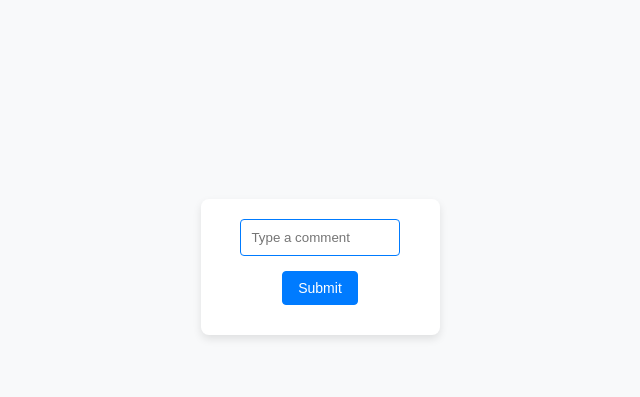
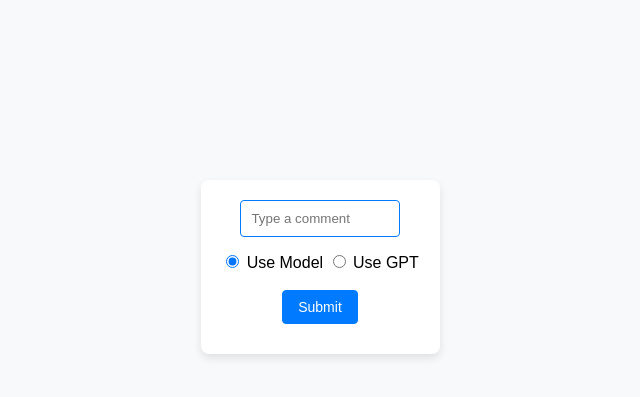
Before and after one commit to bkamantha/sentimental-analyzer-, a Flask app: page / in a window 1280 px wide. Shown: the part 133-530 px from the top of the page, without its empty margins (320-960 px from the left). Run offline with Flask 3, Linux system fonts and the light colour scheme; parts of the project's set-up code (start-up, migrations or seed data) failed here and were passed over.

Commit message:
Add GPT sentiment prediction endpoint

```diff
--- a/backend/app.py
+++ b/backend/app.py
@@ -1,11 +1,12 @@
 from flask import Flask, render_template, request, jsonify
 from service import process_comment
+from gpt import generate_gpt_response
 
 app = Flask(__name__)
 
 
 @app.route("/")
-def hello_world():
+def init_main():
     return render_template("index.html")
 
 
@@ -20,5 +21,19 @@ def get_prediction():
     return jsonify({"sentiment": sentiment})
 
 
+@app.route("/gpt/predict/", methods=["POST"])
+def gpt_prediction():
+    # Receive the comment from the request
+    comment = request.json.get("comment", "")
+    sentiment = generate_gpt_response(
+        "i want to know this text sentimental level as positive or negative text is Quote ("
+        + comment
+        + ") and the what is the sentimental level"
+    )
+
+    # Return the sentiment as a JSON response
+    return jsonify({"sentiment": sentiment})
+
+
 if __name__ == "__main__":
     app.run(debug=True)
--- a/backend/requirements.txt
+++ b/backend/requirements.txt
@@ -6,3 +6,4 @@ pandas
 regex
 scikit-learn
 scipy
+openai
--- a/backend/static/script.js
+++ b/backend/static/script.js
@@ -10,6 +10,7 @@ function resizeInput(input) {
 
 function analyzeSentiment() {
     const commentInput = document.getElementById("commentInput").value;
+    const sentimentModel = document.querySelector('input[name="sentimentModel"]:checked').value;
 
     // Check if the comment is not empty
     if (commentInput.trim() === "") {
@@ -22,10 +23,12 @@ function analyzeSentiment() {
 
     // Disable the button during the delay and change text to "Analyzing"
     submitButton.disabled = true;
-    submitButton.innerText = "Analyzing..";
+    submitButton.innerText = "Analyzing...";
+
+    // Set the appropriate API endpoint based on the selected sentiment model
+    const apiUrl = sentimentModel === "model" ? "api/predict/" : "/gpt/predict/";
 
     // Simulate API request (replace this with your actual API endpoint)
-    const apiUrl = "api/predict/";
     fetch(apiUrl, {
         method: "POST",
         headers: {
@@ -52,21 +55,32 @@ function analyzeSentiment() {
         });
 }
 
+// script.js
+
 function displayResult(sentiment) {
     const resultContainer = document.getElementById("result");
     const emojisContainer = document.getElementById("emojis");
 
-    // Add emojis based on sentiment
+    // Clear previous content
     emojisContainer.innerHTML = "";
-    if (sentiment === "positive") {
-        emojisContainer.innerHTML = "Positive Sentiment 😃!";
-    } else if (sentiment === "negative") {
-        emojisContainer.innerHTML = "Negative Sentiment 😞!";
+
+    // Check the selected model (based on the radio button)
+    const sentimentModel = document.querySelector('input[name="sentimentModel"]:checked').value;
+
+    if (sentimentModel === "model") {
+        // Display emojis based on sentiment for the model
+        if (sentiment === "positive") {
+            emojisContainer.innerHTML = "Model Response: Positive Sentiment 😃!";
+        } else if (sentiment === "negative") {
+            emojisContainer.innerHTML = "Model Response: Negative Sentiment 😞!";
+        }
+    } else if (sentimentModel === "gpt") {
+        // Display GPT response
+        emojisContainer.innerHTML = `GPT Response: ${sentiment}`;
     }
 
-    // Hide the result after 2 seconds
     setTimeout(() => {
         resultContainer.innerHTML = "";
         emojisContainer.innerHTML = "";
-    }, 10000); // 2 seconds delay
+    }, 15000);
 }
--- a/backend/templates/index.html
+++ b/backend/templates/index.html
@@ -18,6 +18,17 @@
                         oninput="resizeInput(this)"
                     />
                 </div>
+                <div class="radio-buttons">
+                    <label>
+                        <input type="radio" name="sentimentModel" value="model" checked />
+                        Use Model
+                    </label>
+                    <label>
+                        <input type="radio" name="sentimentModel" value="gpt" />
+                        Use GPT
+                    </label>
+                </div>
+                <div><br /></div>
                 <button type="button" class="btn btn-primary" onclick="analyzeSentiment()">
                     Submit
                 </button>
```
Also changed, not shown: backend/gpt.py (added, +17 -0 lines), 1 other file.
